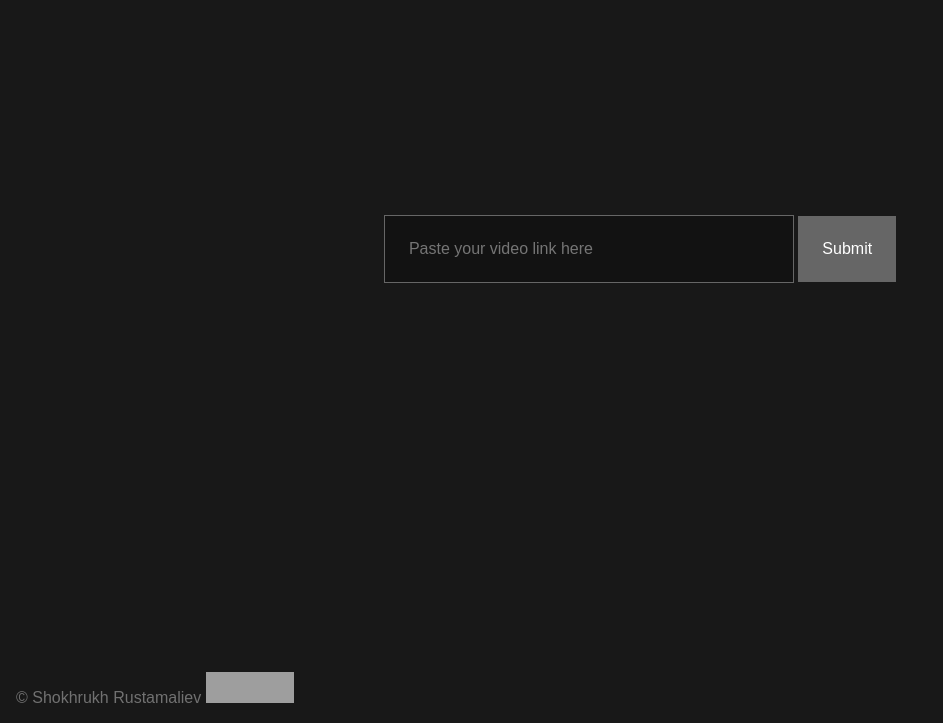
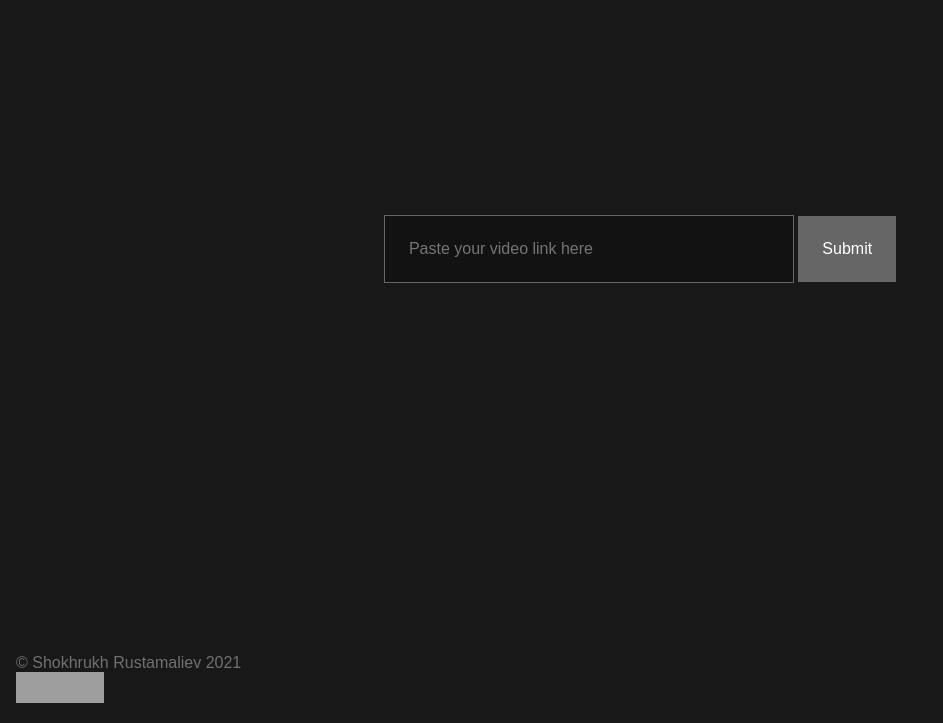
Before and after one commit to BlackDoppi/savefrom.vercel.app, a website: page public/index.html in a window 1280 px wide. Shown: the part 77-800 px from the top of the page, without its empty margins (0-943 px from the left). Drawn offline with Linux system fonts and the light colour scheme; grey boxes are pictures that could not be loaded.

Commit message:
Copyright fixed

```diff
--- a/public/index.html
+++ b/public/index.html
@@ -28,8 +28,7 @@
   </main>
 
   <footer>
-    &copy; Shokhrukh Rustamaliev
-
+    <p id="copy">&copy; Shokhrukh Rustamaliev 2021</p>
     <!-- Yandex.Metrika informer --> <a href="https://metrika.yandex.ru/stat/?id=86859674&amp;from=informer" target="_blank" rel="nofollow"><img src="https://metrika-informer.com/informer/86859674/3_1_FFFFFFFF_EFEFEFFF_0_pageviews" style="width:88px; height:31px; border:0;" alt="Яндекс.Метрика" title="Яндекс.Метрика: данные за сегодня (просмотры, визиты и уникальные посетители)" class="ym-advanced-informer" data-cid="86859674" data-lang="ru" /></a> <!-- /Yandex.Metrika informer -->
     <!-- Yandex.Metrika counter -->
     <script type="text/javascript">
--- a/public/style.css
+++ b/public/style.css
@@ -84,3 +84,7 @@ footer {
     bottom: 0;
     padding: 1rem;
 }
+
+#copy {
+    text-align: center;
+}
```
